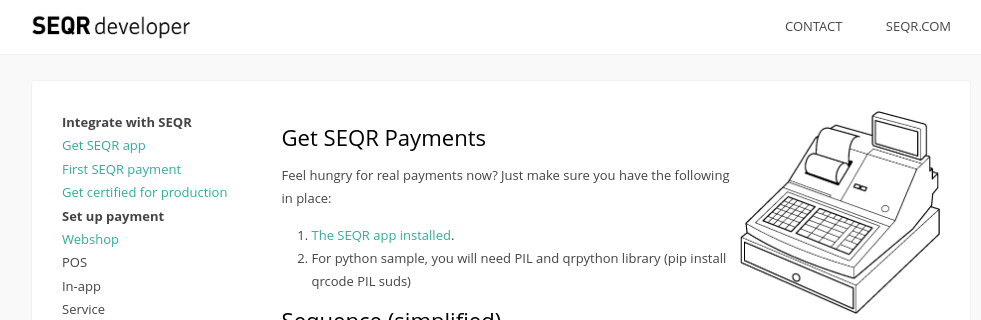
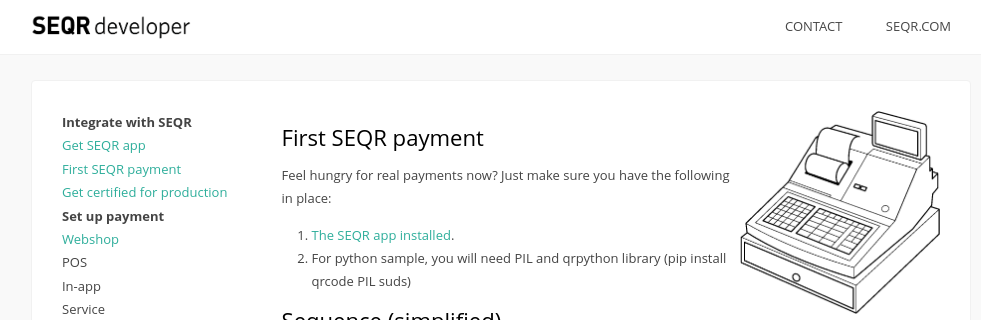
Before and after one commit to SeamlessDistribution/SeamlessDistribution.github.io, a Jekyll site: the page built from merchant/payment/index.md, in a window 1280 px wide and 900 px high. Shown: the top 320 px of the window, without its empty margins (139-1120 px from the left). Built offline with Jekyll 4.4.1, drawn with Linux system fonts in a browser that asks for light colours.

Commit message:
Update index.md

```diff
--- a/merchant/payment/index.md
+++ b/merchant/payment/index.md
@@ -6,7 +6,7 @@
 
 <img src="/assets/images/cash_register_bw.png" align="right" width="200px"/>
 
-## Get SEQR Payments
+## First SEQR payment
 
 Feel hungry for real payments now? Just make sure you have the following in place:
 
```
